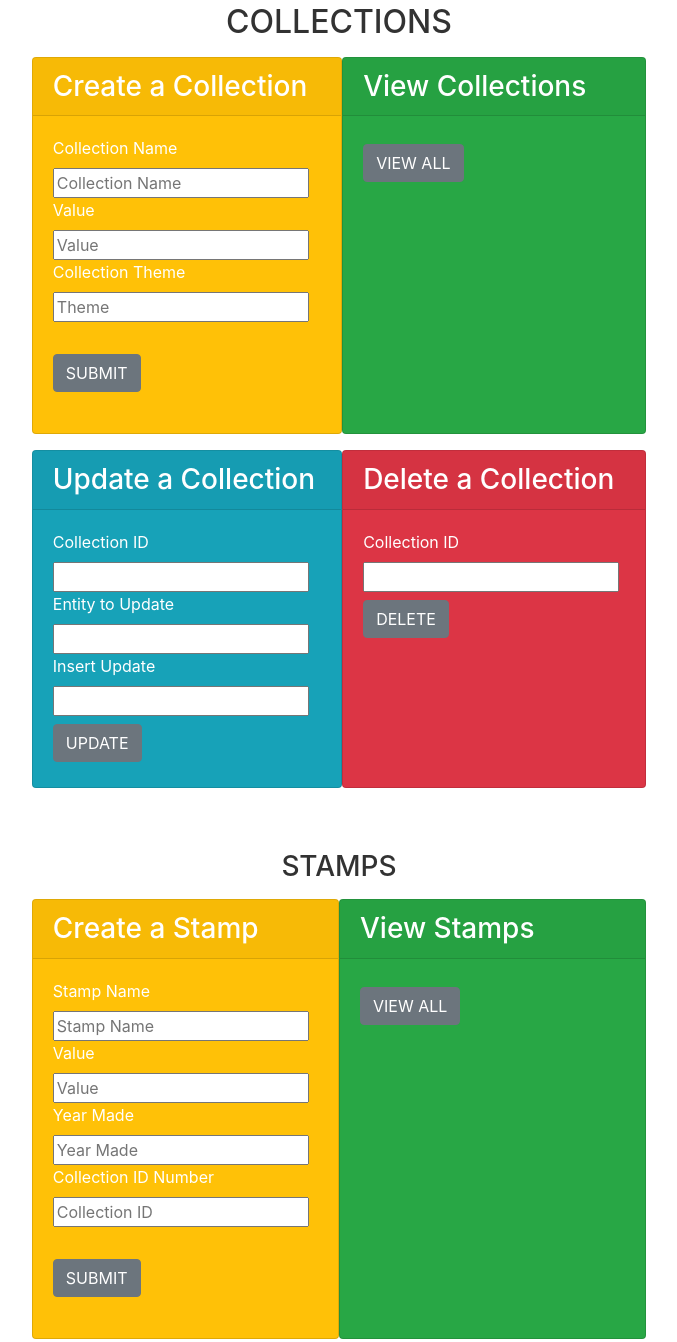
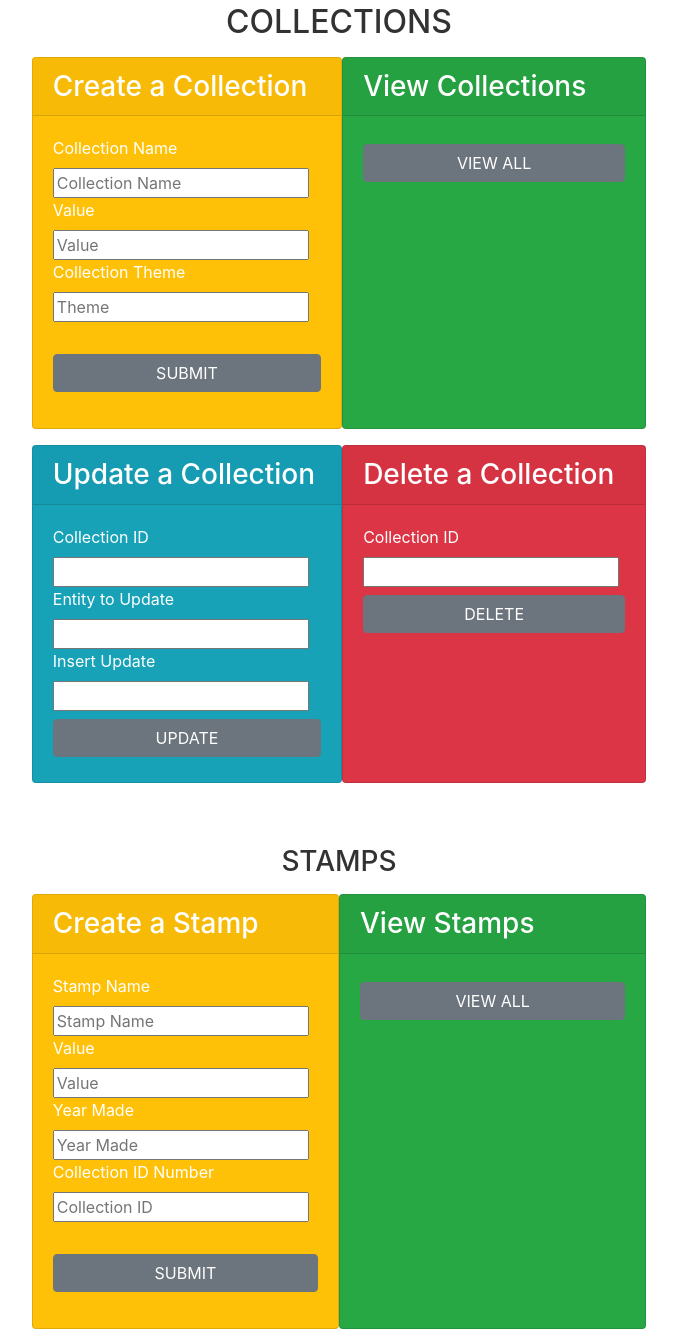
Before and after one commit to BeccaStaple/hwa-frontend, a plain HTML site: page index.html in a window 1280 px wide. Shown: the part 65-1407 px from the top of the page, without its empty margins (301-978 px from the left). Drawn offline with nearby package versions, Linux system fonts and the light colour scheme.

Commit message:
updated buttons

```diff
--- a/index.html
+++ b/index.html
@@ -38,7 +38,7 @@
                                     <br/>
 
                                     <br/>
-                                    <button id="submitNewCollection" class="btn btn-secondary">SUBMIT</button>
+                                    <button id="submitNewCollection" class="btn btn-secondary bt-lg btn-block">SUBMIT</button>
 
                                 </form>
                         </div>
@@ -47,7 +47,7 @@
                 <div id="readCollection"  class="card text-white bg-success mb-3" style="max-width: 20rem;" >
                     <h3 class="card-header">View Collections</h3>
                         <div class="card-body">
-                            <button id="readAllCollections" class="btn btn-secondary">VIEW ALL</button>
+                            <button id="readAllCollections" class="btn btn-secondary bt-lg btn-block">VIEW ALL</button>
                         </div>
                 </div>
 
@@ -70,7 +70,7 @@
                         <input type="text" id="collEntityToUpdate"/>
                         <br/>
 
-                        <button id="updateCollectionBtn" class="btn btn-secondary">UPDATE</button>
+                        <button id="updateCollectionBtn" class="btn btn-secondary bt-lg btn-block">UPDATE</button>
                     </div>
                 </div>
 
@@ -82,7 +82,7 @@
                             <input type="number" id="collectionIdDelete"/>
                             <br/>
 
-                            <button id="deleteCollectionBtn" class="btn btn-secondary">DELETE</button>
+                            <button id="deleteCollectionBtn" class="btn btn-secondary bt-lg btn-block">DELETE</button>
                         </div>
                 </div>
 
@@ -122,7 +122,7 @@
                                 <br/>
 
                                 <br/>
-                                <button id="collectionBtnSubmit" class="btn btn-secondary">SUBMIT</button>
+                                <button id="collectionBtnSubmit" class="btn btn-secondary bt-lg btn-block">SUBMIT</button>
 
                             </form>
                     </div>
@@ -131,7 +131,7 @@
             <div id="readStamp"  class="card text-white bg-success mb-3" style="max-width: 20rem;" >
                 <h3 class="card-header">View Stamps</h3>
                     <div class="card-body">
-                        <button id="readAll" class="btn btn-secondary">VIEW ALL</button>
+                        <button id="readAll" class="btn btn-secondary bt-lg btn-block">VIEW ALL</button>
                     </div>
             </div>
 
@@ -154,7 +154,7 @@
                     <input type="text" id="entityToUpdate"/>
                     <br/>
 
-                    <button id="updateStampBtn" class="btn btn-secondary">UPDATE</button>
+                    <button id="updateStampBtn" class="btn btn-secondary bt-lg btn-block">UPDATE</button>
                 </div>
             </div>
 
```
